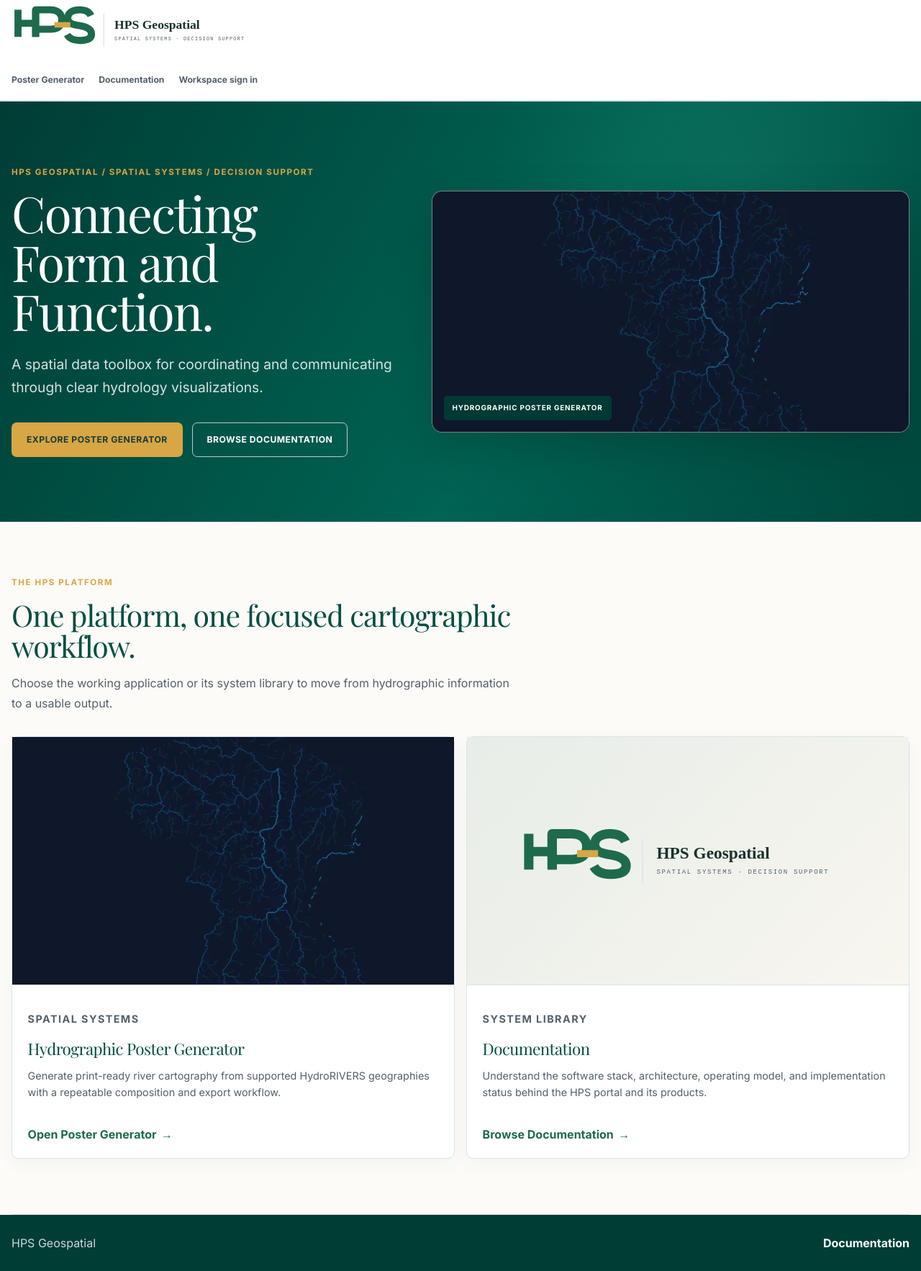
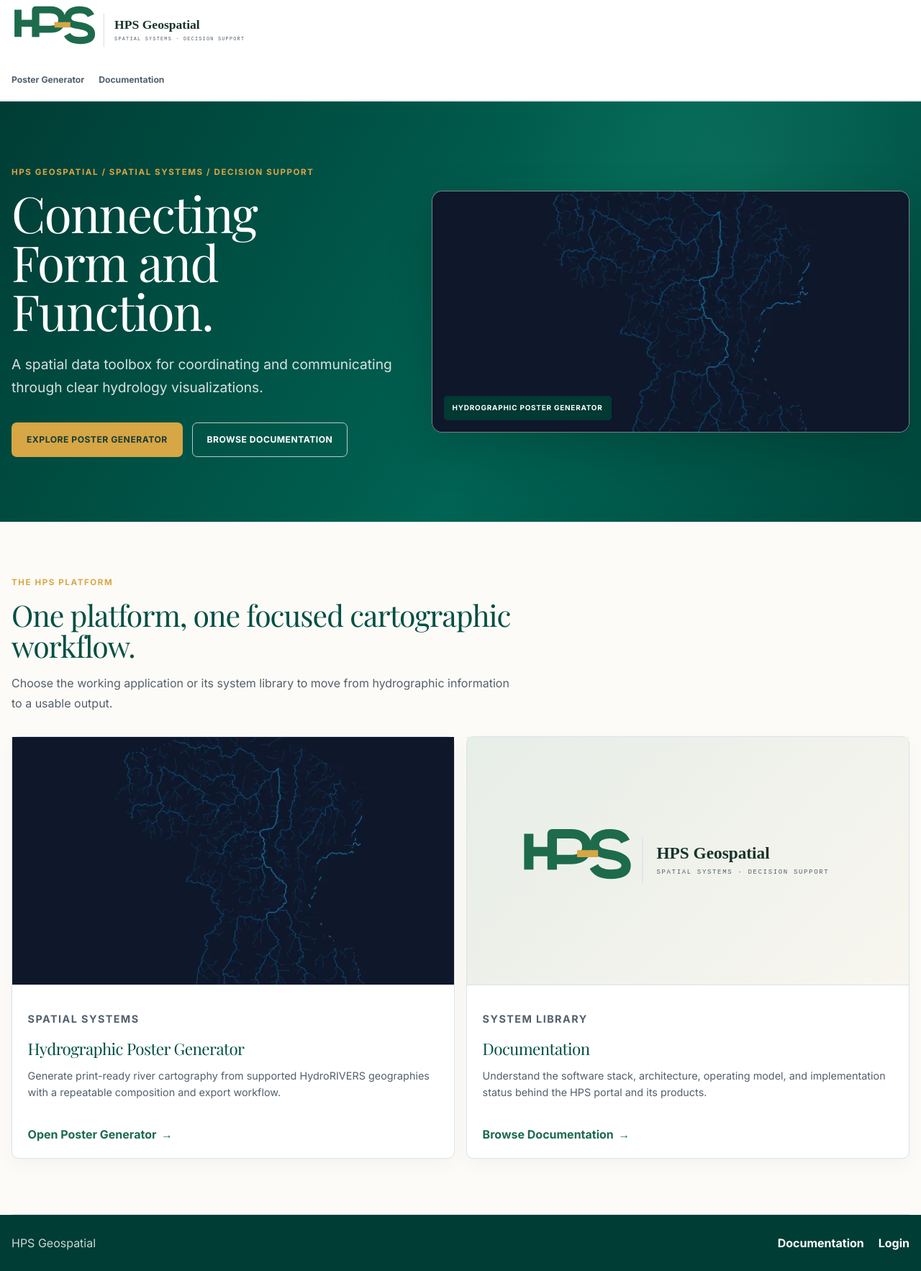
Before and after one commit to slyberia/hydrographic-poster-generator, a Next.js app in the folder frontend/: page / in a window 1280 px wide. Shown: the whole page at 72% size. Built offline with nearby package versions, Linux system fonts and the light colour scheme.

Commit message:
fix: move workspace login to public footer

```diff
--- a/frontend/src/app/page.tsx
+++ b/frontend/src/app/page.tsx
@@ -54,7 +54,15 @@
           ))}
         </div>
       </section>
-      <footer className="hps-footer"><div className="hps-footer__inner"><span>HPS Geospatial</span><Link href="/documentation">Documentation</Link></div></footer>
+      <footer className="hps-footer">
+        <div className="hps-footer__inner">
+          <span>HPS Geospatial</span>
+          <nav className="hps-footer__links" aria-label="Footer">
+            <Link href="/documentation">Documentation</Link>
+            <Link href="/login?next=%2Fworkspace">Login</Link>
+          </nav>
+        </div>
+      </footer>
     </main>
   );
 }
--- a/frontend/src/components/PlatformHeader.tsx
+++ b/frontend/src/components/PlatformHeader.tsx
@@ -9,10 +9,6 @@
 type PlatformHeaderProps = { current?: PlatformRoute };
 
 export default function PlatformHeader({ current = "platform" }: PlatformHeaderProps) {
-  const workspaceItem = current === "workspace"
-    ? { href: "/workspace", label: "Workspace" }
-    : { href: "/login?next=%2Fworkspace", label: "Workspace sign in" };
-
   return (
     <header className="hps-brandbar hps-theme hps-theme--platform">
       <div className="hps-brandbar__inner">
@@ -23,9 +19,6 @@
           {NAV_ITEMS.map((item) => (
             <Link key={item.route} href={item.href} aria-current={current === item.route ? "page" : undefined}>{item.label}</Link>
           ))}
-          <Link href={workspaceItem.href} aria-current={current === "workspace" ? "page" : undefined}>
-            {workspaceItem.label}
-          </Link>
         </div>
       </nav>
     </header>
--- a/frontend/src/styles/hps-platform-phase3.css
+++ b/frontend/src/styles/hps-platform-phase3.css
@@ -76,6 +76,12 @@
   background: linear-gradient(135deg, #e7ede7, #f8f6ef);
 }
 
+.hps-footer__links {
+  display: flex;
+  flex-wrap: wrap;
+  gap: 1.25rem;
+}
+
 @media (max-width: 720px) {
   .hps-hero__map,
   .hps-hero__map .overview-map,
```
Also changed, not shown: 2 other files (tests, documents, lock files or other folders).
